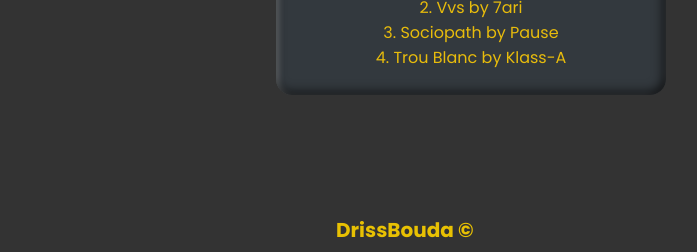
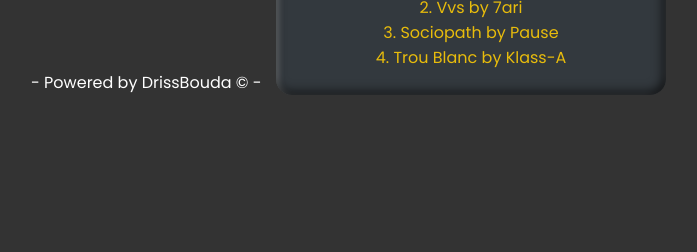
Before and after one commit to DrissBouda/react-mp3-player, a React (Create React App) app: page / in a window 1280 px wide. Shown: the part 545-797 px from the top of the page, without its empty margins (169-866 px from the left). Built offline with nearby package versions, Linux system fonts and the light colour scheme.

Commit message:
nice try dude

```diff
--- a/src/components/Player/Player.js
+++ b/src/components/Player/Player.js
@@ -88,7 +88,7 @@ function Player(props) {
                         <span>{props.songs[props.nextSongIndex].id+3}. {props.songs[props.nextSongIndex + 2].title} by {props.songs[props.nextSongIndex + 2].artist}</span>
                     </div>
                 </p>
-                <div className='bouda'><h4>DrissBouda &copy;</h4></div>
+                <div className='bouda'>- Powered by DrissBouda &copy; -</div>
             </div>
     )
 }
--- a/src/index.css
+++ b/src/index.css
@@ -15,11 +15,12 @@ body {
   align-items: center;
   justify-content: center;
 }
-.bouda {
+.bouda{
+  display:flex;
   position: fixed;
-  bottom: 10px;
-  margin: 0 auto;
-  color: white;
+  left: 200px;
+  margin-bottom: 10px;
+  color: #fff;
 }
 .next-songs {
   display: flex;
```
